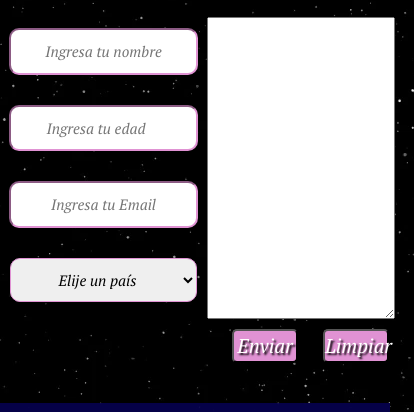
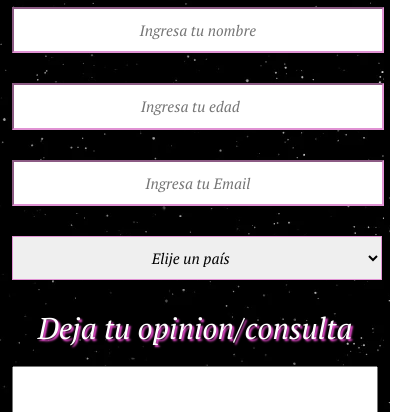
Before and after one commit to lu0tero/coldplay-website, a website: page pages/Contacto.html in a window 390 px wide. Shown: the part 511-923 px from the top of the page, 414 px wide, since content can reach past the window. Drawn offline with nearby package versions, Linux system fonts and the light colour scheme.

Commit message:
Corrijo errores de media queries y aplico SEO a todas las páginas

```diff
--- a/pages/Contacto.html
+++ b/pages/Contacto.html
@@ -13,6 +13,8 @@
     <link rel="preconnect" href="https://fonts.googleapis.com">
     <link rel="preconnect" href="https://fonts.gstatic.com" crossorigin>
     <link href="https://fonts.googleapis.com/css2?family=Oleo+Script&family=PT+Serif:ital@1&family=Roboto:wght@100;400&display=swap" rel="stylesheet">
+    <meta name="keywords" content="Coldplay, Fan-page, Coldplay contacto, Coldplay opinion, Coldplay formulario">
+    <meta name="description" content="Fan-page no oficial de Coldplay, déjanos saber mas sobre ti, de donde sos,  y tu opinión respecto de la página!">
     <title>Contacto</title>
 </head>
 <body class="contactbody">
@@ -59,10 +61,8 @@
 
         <form action="/ruta-destino" method="get">
             <div class="container">
-
                 <div class="row">
                     <div class="col form__div">
-
                         <h3 class="form__title">Ingresa tus datos</h3>
                             <input id="datastyle" type="text" name="username" placeholder="Ingresa tu nombre" id="nombre" required >
                             <input id="datastyle" type="number" name="age" placeholder="Ingresa tu edad" required>
@@ -79,21 +79,24 @@
                                 <option value="py">Paraguay</option>
                             </select>
                     </div>
+                  </div>
+              </div>
 
+                    <div class="container">
+                      <div class="row">
                         <div class="col">
                             <div class="opinion">
                                 <h3 class="form__title">Deja tu opinion/consulta</h3>
-                            <textarea name="opinion" id="opinion" cols="10" rows="10" required></textarea>
+                                <textarea name="opinion" id="opinion" cols="20" rows="10" required></textarea>
                                 <div class="button__container">
                                   <button class="submit__button" type="submit">Enviar</button>
                                   <button class="reset__button" type="reset">Limpiar</button>
                                 </div>
                             </div>
                         </div>
-
+                      </div>
                     </div>
 
-            </div>
         </form>
 
     </main>
--- a/sass/_contacto.scss
+++ b/sass/_contacto.scss
@@ -20,42 +20,70 @@
                     text-shadow: 2px 2px 2px #ee4cd3;
                 }
         }
+        .container {
+            @include boxcenter();
+            padding: 0;
+            width: 100%;
+                .row {
+                    width: 100%;
                         .form__div {
                             @include boxcenter();
+                            width: 100%;
+                            text-align: center;
                             flex-direction: column;
                             gap: 30px;
-            margin-bottom: 55px;
+                            margin-bottom: 30px;
                                 #datastyle {
-                    border-radius: 10px;
                                     border-color: #e092d3;
-                    width: 80%;
+                                    width: 100%;
                                     padding: 10px;
                                     text-align: center;
                                     font-size: 15px;
                                 }
-        }
-        .opinion {
-            display: flex;
-            flex-direction: column;
-            gap: 10px;
-                div textarea {
-                    border-radius: 10px;
-                    box-shadow: 0, 0, 0, 0.40px black;
-                }
 
-                .button__container {
-                    display: flex;
-                    justify-content: space-between;
-                }
-
-
-        }
                                 .form__title {
                                     margin-bottom: 10px;
                                     color: white;
                                     font-size: 35px;
                                     text-shadow: 2px 2px 2px #ee4cd3;
                                 }
+                        }
+                }
+        }
+
+    .container {
+        @include boxcenter();
+            .row {
+                width: 100%;
+                    .opinion {
+                        display: flex;
+                        justify-content: center;
+                        text-align: center;
+                        width: 100%;
+                        flex-direction: column;
+                        gap: 10px;
+                            div {
+                                width: 100%;
+                                    textarea {
+                                        width: 100%;
+                                        border-radius: 10px;
+                                        box-shadow: 0, 0, 0, 0.40px black;
+                                    }
+                            }
+                        .button__container {
+                            display: flex;
+                            justify-content: space-between;
+                        }
+                        .form__title {
+                            margin-bottom: 10px;
+                            color: white;
+                            font-size: 30px;
+                            text-shadow: 2px 2px 2px #ee4cd3;
+                        }
+                    }
+            }
+    }
+
     footer {
         margin-top: 40px;
     }
--- a/sass/_mediaqueries.scss
+++ b/sass/_mediaqueries.scss
@@ -196,12 +196,12 @@
                 h2 {
                     padding: 5px;
                 }
-                table {
+                .table {
                     font-size: 15px;
                     margin-bottom: 10px;
                     margin-left: 0;
                         th {
-                            font-size: 25px;
+                            font-size: 20px;
                         }
                 }
 
@@ -212,46 +212,65 @@
     /* CONTACTO */
 
     .contactbody {
-
             .helpmessage {
                 margin: 30px;
-                font-size: 25px;
                     h2 {
+                        margin-bottom: 15px;
+                    }
+            }
+            .container {
+                @include boxcenter();
+                width: 100%;
+                    .row {
+                        width: 100%;
+                            .form__div {
+                                @include boxcenter();
+                                width: 100%;
+                                    #datastyle {
+                                        width: 95%;
+                                        font-size: 15px;
+                                    }
+
+                                    .form__title {
                                         font-size: 30px;
                                     }
                             }
-            .form__div {
-                align-items: center;
-                margin-bottom: 40px;
+                    }
             }
 
-            .form__title {
-                font-size: 25px;
-            }
-
-            .col {
-                padding: 0;
+        .container {
+            @include boxcenter();
+                .row {
+                    width: 100%;
                         .opinion {
+                            display: flex;
+                            justify-content: center;
+                            text-align: center;
+                            width: 100%;
+                            flex-direction: column;
+                            gap: 10px;
+                                div {
                                     width: 100%;
                                         textarea {
-                                width: 90%;
+                                            width:90%;
+                                            border-radius: 10px;
+                                            box-shadow: 0, 0, 0, 0.40px black;
+                                        }
                                 }
                             .button__container {
                                 display: flex;
-                                justify-content: space-evenly;
-                                    .submit__button {
-                                        width: 30%;
-                                        font-size: 20px;
+                                justify-content: space-between;
+                            }
+                            .form__title {
+                                font-size: 30px;
+                            }
+                        }
+                }
         }
 
-                                    .reset__button {
-                                        width: 30%;
-                                        font-size: 20px;
+        footer {
+            margin-top: 40px;
         }
     }
 
 }
-            }
-    }
-
-}
--- a/sass/_tour.scss
+++ b/sass/_tour.scss
@@ -20,6 +20,7 @@
                     background-color: #b40099af;
                     font-size: 25px;
                     margin-bottom: 100px;
+                    width: 100%;
                         th {
                             color: white;
                             text-shadow: 2px 2px 2px black;
```
Also changed, not shown: pages/Banda.html (+2 -0 lines), pages/Discografía.html (+2 -0 lines), pages/Galeria.html (+2 -0 lines), pages/Tour.html (+2 -0 lines), stylesheet/newstyle.css. Lines whose indentation alone changed are shown as unchanged.
